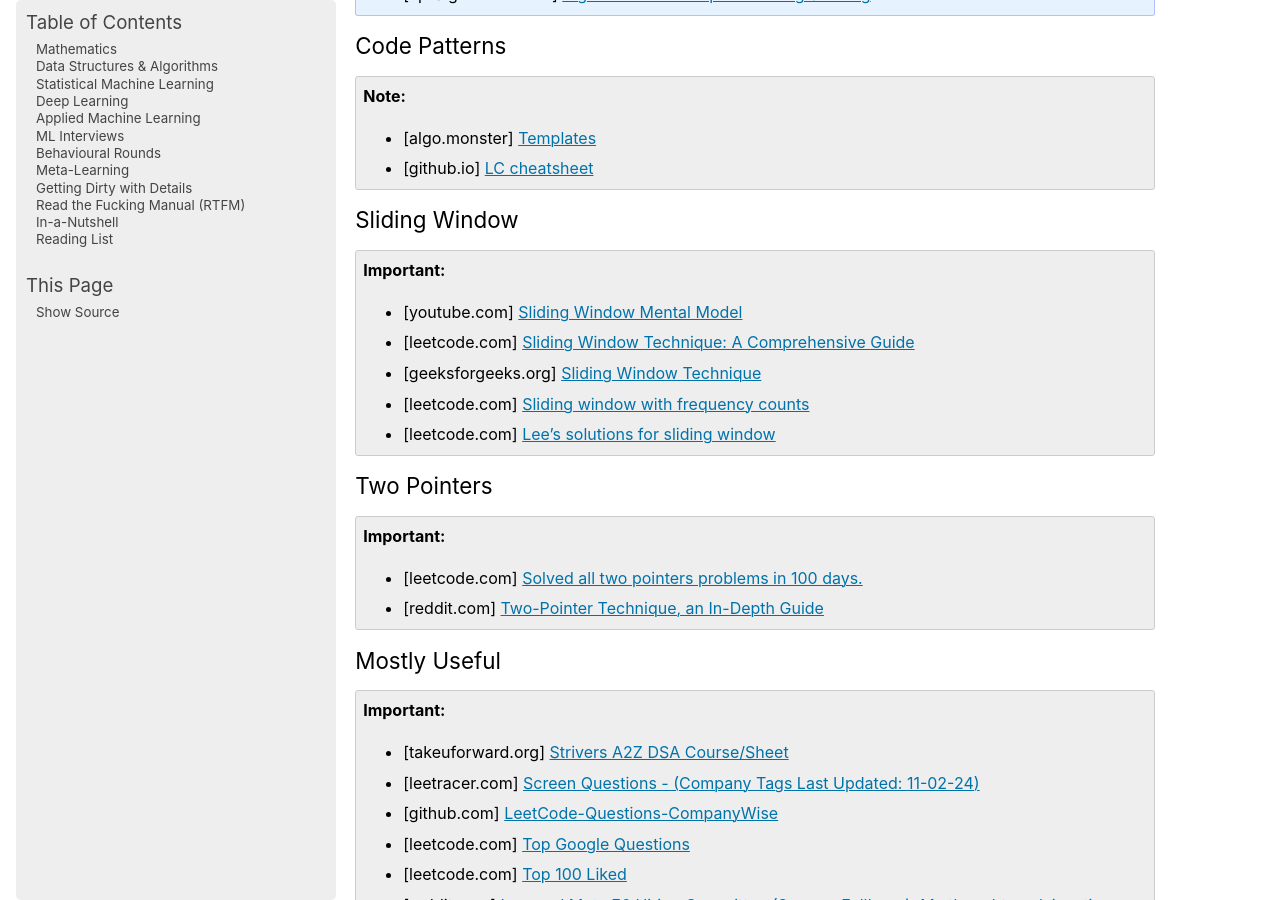
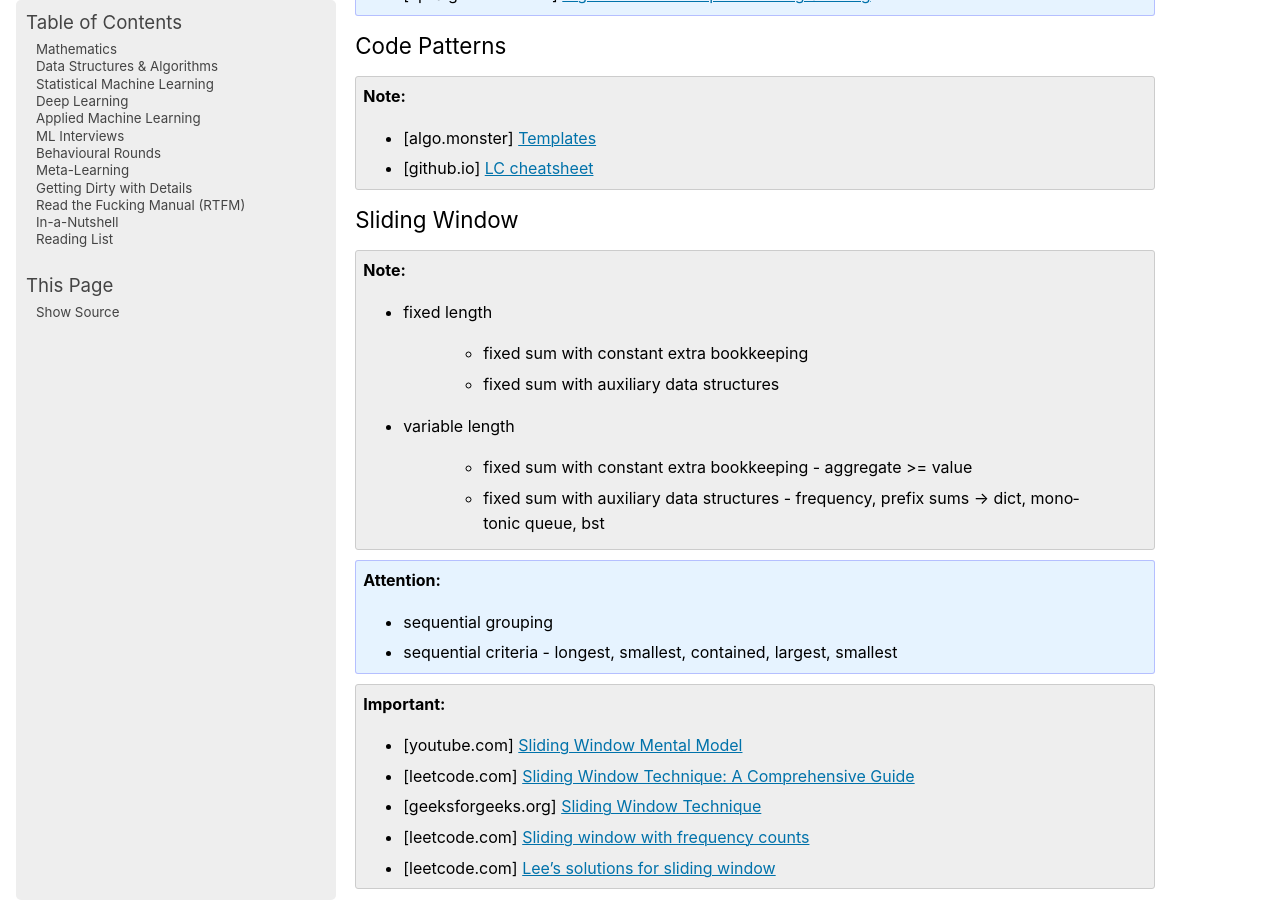
Before and after one commit to uselesstechjunks/leetcode, a Sphinx documentation site: the page built from docs/source/dsa/index.rst, in a window 1280 px wide and 900 px high, scrolled down 6911 px. Built offline with Sphinx 7.4.7, drawn with Linux system fonts in a browser that asks for light colours; pages that are not in the unit, such as notebooks, are missing from menus.

Commit message:
Update index.rst

```diff
--- a/docs/source/dsa/index.rst
+++ b/docs/source/dsa/index.rst
@@ -227,6 +227,19 @@ Code Patterns
 
 Sliding Window
 ================================================================================
+.. note::
+	- fixed length
+
+		- fixed sum with constant extra bookkeeping
+		- fixed sum with auxiliary data structures
+	- variable length
+
+		- fixed sum with constant extra bookkeeping - aggregate >= value
+		- fixed sum with auxiliary data structures - frequency, prefix sums -> dict, monotonic queue, bst
+.. attention::
+	- sequential grouping
+	- sequential criteria - longest, smallest, contained, largest, smallest
+
 .. important::
 	* [youtube.com] `Sliding Window Mental Model <https://www.youtube.com/watch?v=MK-NZ4hN7rs>`_
 	* [leetcode.com] `Sliding Window Technique: A Comprehensive Guide <https://leetcode.com/discuss/interview-question/3722472/mastering-sliding-window-technique-a-comprehensive-guide>`_
```
